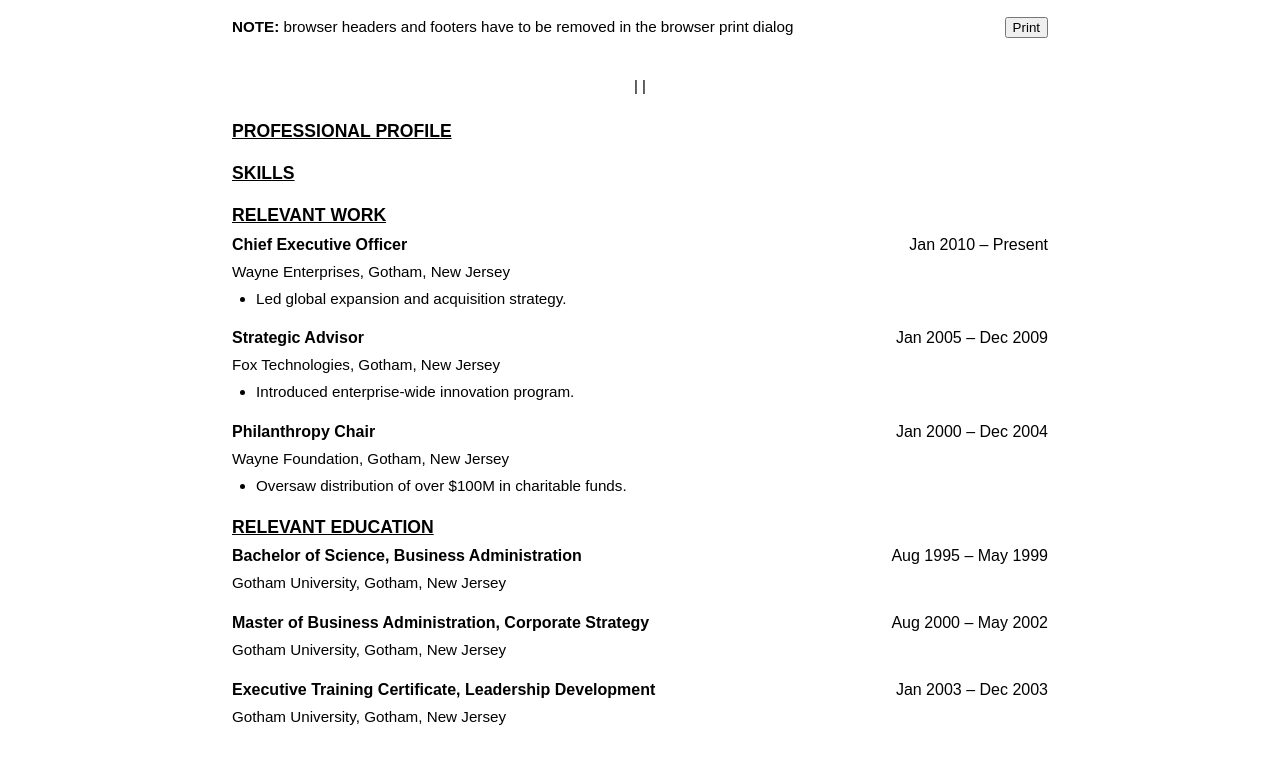
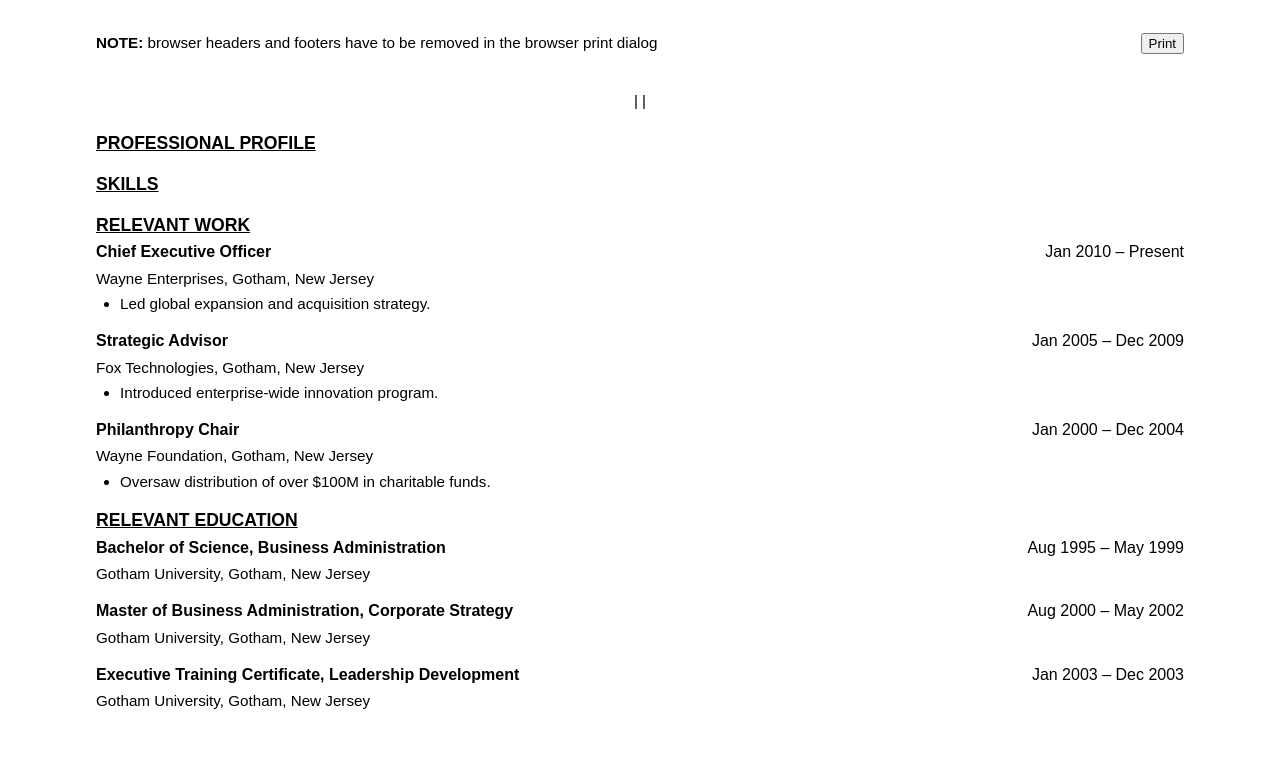
Before and after one commit to simplenotsimpler/dj-mycareerhub-work, a Django app: template templates/resume/resume.html in a window 1280 px wide. Shown: the top 764 px of the page. Run offline with Django 5.2, Linux system fonts and the light colour scheme; the template is opened without the code that fills it: values that come from a table or form of the project are taken from there, others are empty; data comes from the database, SQL or seed files in the repository.

Commit message:
fix: resume styling

```diff
--- a/core/models.py
+++ b/core/models.py
@@ -300,7 +300,7 @@ class Organization(models.Model):
 
 
 class Basics(SingletonModel):
-    # TODO: maybe refactor to user profile instead of singleton - so can follow principle of least privilege
+    # MAYBE refactor to user profile instead of singleton - so can follow principle of least privilege
     # NOTE: this is called Basics to align with JSON Resume standard
     full_name = models.CharField(blank=True, null=True, max_length=125)
     public_display_name = models.CharField(
--- a/resumes/views.py
+++ b/resumes/views.py
@@ -50,6 +50,7 @@ class ResumeDetailView(StaffRequiredMixin, ResumeContextMixin, DetailView):
 
 
 class ResumeDocxView(StaffRequiredMixin, ResumeContextMixin, DetailView):
+    # MAYBE need to tweak Word formatting for keeping text together when get actual data
     model = Resume
 
     def render_to_response(self, context, **response_kwargs):
--- a/static/resume/css/resume.css
+++ b/static/resume/css/resume.css
@@ -1,12 +1,14 @@
 :root {
   --font: Arial, Helvetica, Georgia, Tahoma, Verdana, sans-serif;
 
-  --max-width: 8.5in;
-  --padding: 1rem;
+  --padding: 2rem;
 
-  --line-height: 1.5;
+  --line-height: 1.4;
   --gap: 0.25rem;
   --big-gap: 1rem;
+
+  --bg-color: white;
+  --text-color: black;
 }
 
 /* unset the font-size so have to explicitly set */
@@ -23,20 +25,19 @@ ul {
   font-size: unset;
 }
 
-body {
+.resume-container {
   font-family: var(--font);
   font-size: 0.95rem;
-  color: black;
+  color: var(--text-color);
   margin: 0;
   padding: 0;
-  background-color: white;
+  background-color: var(--bg-color);
   line-height: var(--line-height);
 }
 
-.resume-container {
-  max-width: var(--max-width);
+main {
+  width: 85%;
   margin: auto;
-  padding: var(--padding);
 }
 
 header {
@@ -107,13 +108,51 @@ li {
 #print-action {
   display: flex;
   justify-content: space-between;
-  margin-bottom: 2rem;
+  margin: var(--padding) 0;
+}
+
+/**
+ * =============================================
+ * =        GENERAL PRINT STYLES               =
+ * =============================================
+ *
+ */
+
+/* Defining all page breaks */
+a,
+blockquote,
+q,
+table,
+pre,
+ul,
+ol,
+dl,
+p,
+p > span,
+li,
+section,
+article {
+  page-break-inside: avoid;
+}
+
+h1,
+h2,
+h3,
+h4,
+h5,
+h6,
+img,
+figure {
+  page-break-after: avoid;
+  page-break-inside: avoid;
 }
 
 @media print {
   #print-action {
     display: none;
   }
+
+  main {
+    width: 100%;
+  }
 }
-
-/* TODO: print page breaks styling */
--- a/templates/resume/resume.html
+++ b/templates/resume/resume.html
@@ -9,8 +9,8 @@
       <link rel="stylesheet" href="{% static 'resume/css/resume.css' %}">
     {% endblock %}
   </head>
-  <body>
-    <main class="resume-container">
+  <body class="resume-container">
+    <main>
       {% comment %} Note also in: static/admin/reports/js/report.js {% endcomment %}
       {% block content%}
         <div id="print-action">
```
